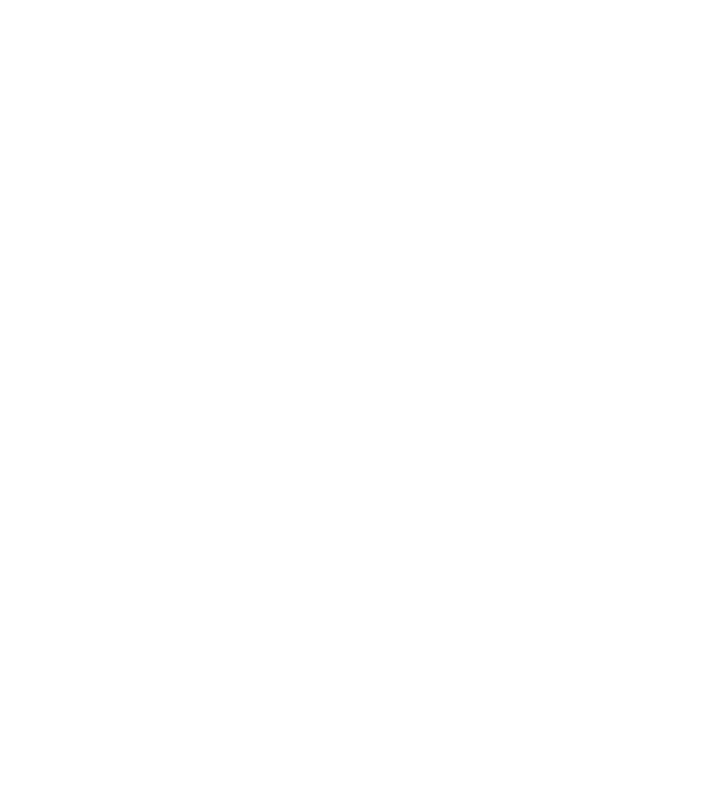
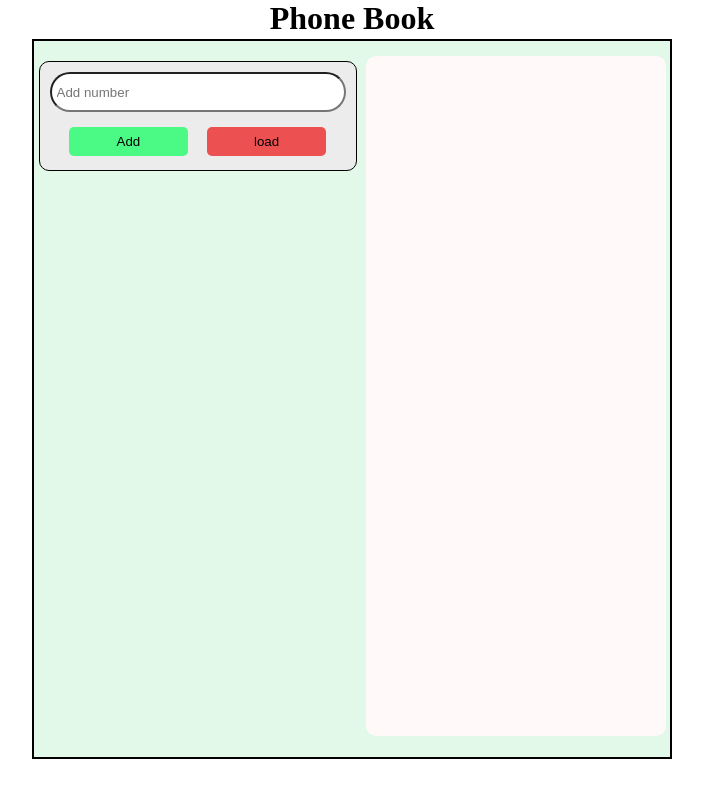
Before and after one commit to AKashAMode/Studentbook-using-js, a plain HTML site: page index.html in a window 1280 px wide. Shown: the whole page, without its empty margins (288-991 px from the left). Drawn offline with Linux system fonts and the light colour scheme.

Commit message:
created js file

```diff
--- a/app.js
+++ b/app.js
@@ -0,0 +1,22 @@
+
+
+
+const number = [9345334435,4343345682,9833423232,
+               9345674545,8756454345];
+
+
+
+
+function loadNum(){
+
+    const phonenum = document.getElementById('phonenum-box');
+    phonenum.innerHTML = "";
+    for(let i=0;i<number.length;i++){
+     phonenum.innerHTML += `<div class="number-card">${i+1}) ${number[i]}</div></br>`;
+    }
+}
+
+function addNum(){
+    const numinput = document.getElementById(input);
+    number.push(numinput.value);git
+}
--- a/index.html
+++ b/index.html
@@ -7,6 +7,24 @@
     <link rel="stylesheet" href="style.css">
 </head>
 <body>
+    <div class="main-container">
+         <h1 class="heading">Phone Book</h1>
+        <div class="container">
+            <div class="input-box">
+               <input type="text" class="input" id="input" placeholder="Add number">
+               <div class="btn-box">
+                <button class="add-btn btn-style" onclick="addNum()" >Add</button>
+                <button class="remove-btn btn-style" onclick="loadNum()">load</button>
+               </div>
+            </div>
 
+            <div class="phonenum-box" id="phonenum-box">
+
+            </div>
+
+        </div>
+
+    </div>
+  <script src="app.js"></script>
 </body>
 </html>
--- a/style.css
+++ b/style.css
@@ -0,0 +1,82 @@
+*{
+    margin: 0;
+    padding: 0;
+    box-sizing: border-box;
+}
+
+.main-container{
+    height: 100vh;
+}
+
+.heading{
+    text-align: center;
+}
+
+.container{
+    height: 90%;
+    border: 2px solid #000;
+    width: 40rem;
+    display: flex;
+    justify-content: space-around;
+    margin: 2px auto;
+    background-color: rgb(226, 248, 232);
+}
+
+.input-box{
+    height: 110px;
+    margin-top: 20px;
+    padding: 10px;
+    width: 50%;
+    border-radius: 10px;
+    background-color: #ececec;
+    border: none;
+    border: 1px double #000;
+}
+
+.input{
+    padding: 5px;
+    height: 40px;
+    width: 100%;
+    border-radius: 20px;
+}
+
+.btn-box{
+    margin-top: 15px;
+    display: flex;
+    justify-content: space-evenly;
+
+}
+
+.btn-style{
+    padding: 7px;
+    width: 40%;
+    border: none;
+    border-radius: 5px;
+    cursor: pointer;
+}
+
+.add-btn{
+    background-color: #4bfa85;
+}
+
+.remove-btn{
+    background-color: #ec5050;
+}
+
+.phonenum-box{
+    height: 95%;
+    width: 300px;
+    margin-top: 15px;
+    background-color: #fff9f9;
+    border-radius: 10px;
+    padding-top: 20px;
+    overflow: scroll;
+}
+
+.number-card{
+    border: 1px solid #000;
+    margin: 0px 20px;
+    padding: 10px;
+    border-radius: 20px;
+
+}
```
